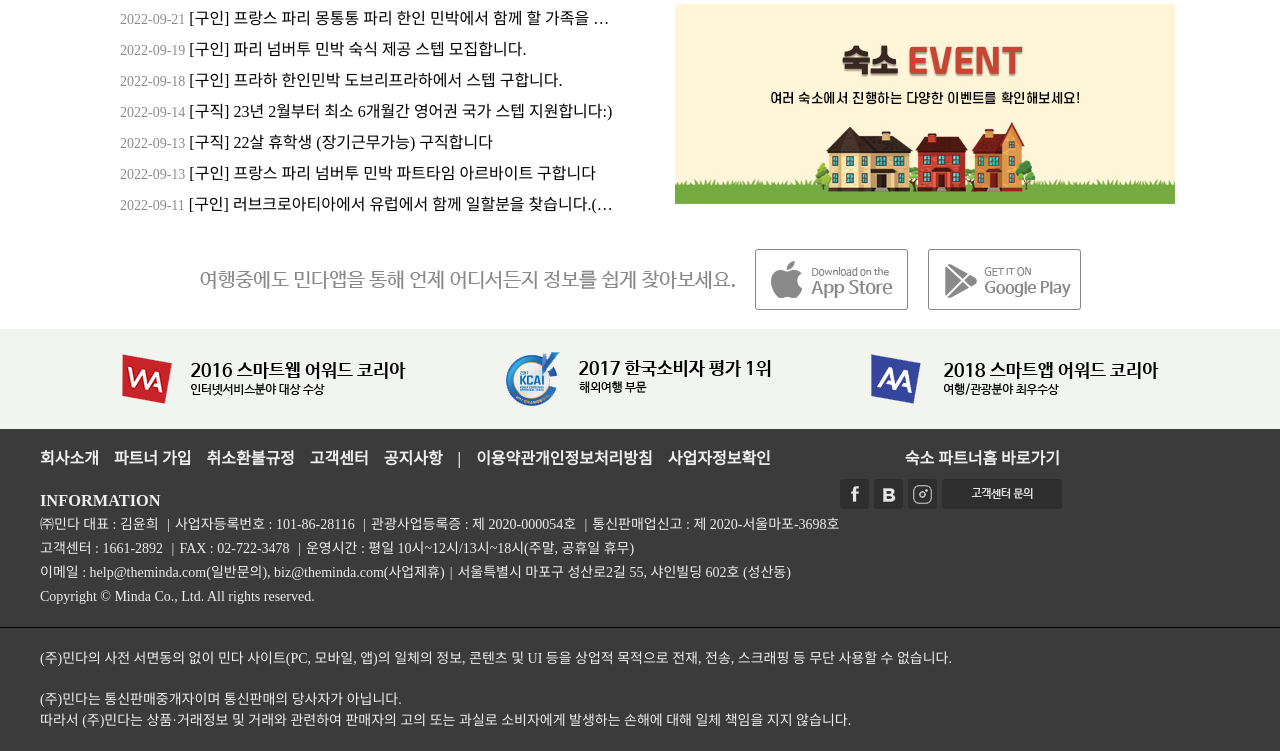
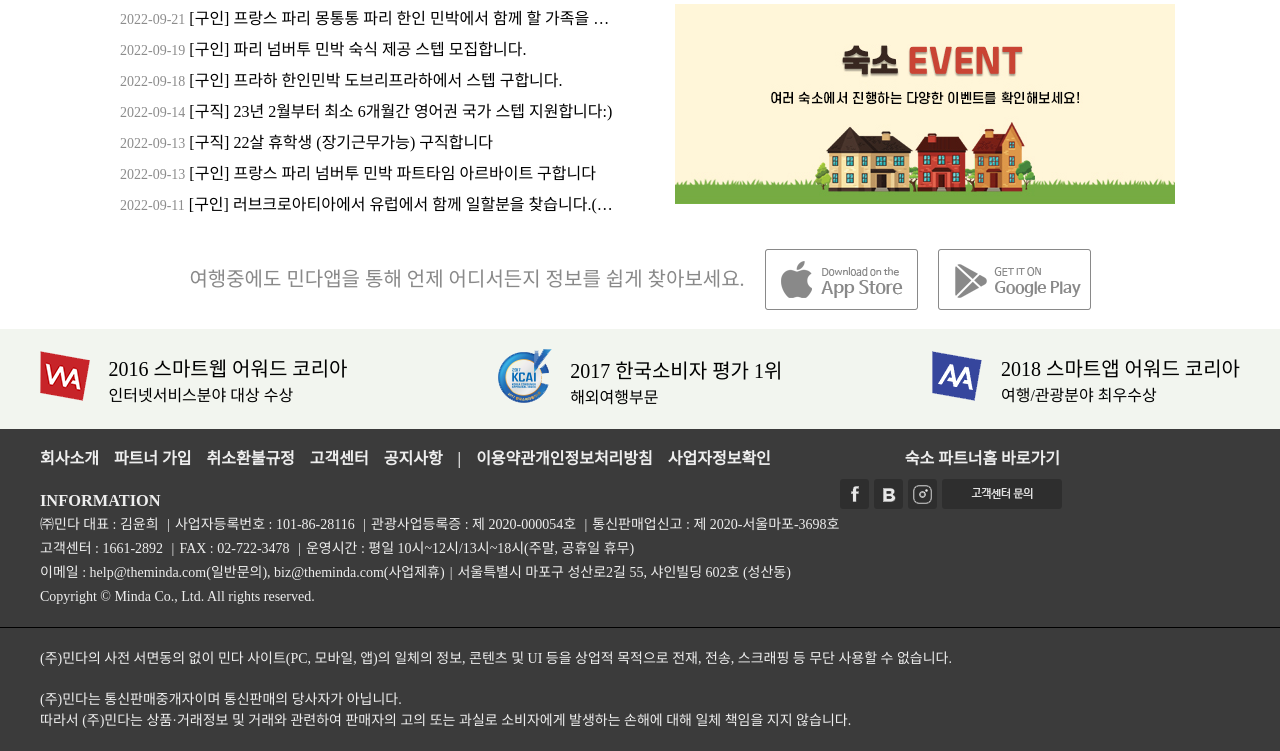
Before and after one commit to onezeun/minda, a PHP site: page / in a window 1280 px wide. Shown: the part 2552-3303 px from the top of the page. Run offline with PHP 8.4, Linux system fonts and the light colour scheme; some libraries are stand-ins or nearby versions; some web fonts are replaced.

Commit message:
fix: 앱다운, 수상내역 글꼴수정

```diff
--- a/css/main.css
+++ b/css/main.css
@@ -261,12 +261,17 @@
   position: relative;
 }
 
+.card_img_wrap {
+  overflow: hidden;
+  width: 248px;
+  height: 200px;
+}
+
 .card:hover {
   transform: translate(-5px,-5px);
   transition-duration: 0.25s;
   box-shadow: 2px 5px 5px #999;
 }
-
 .card_cont_wrap {
   width: 250px;
   height: 150px;
@@ -306,6 +311,7 @@
 .card_bot {
   position: absolute;
   bottom: 10px;
+  background: white;
 }
 
 .card_review_sign {
@@ -606,10 +612,9 @@
 }
 
 .app p {
-  width: 535px;
-  height: 19px;
-  background: url(../images/app_title.png) no-repeat;
   margin-right: 20px;
+  font-size: 20px;
+  color: #898989;
 }
 
 .app_apple {
@@ -627,6 +632,10 @@
   display: block;
 }
 
+.app a:hover {
+  transition-duration: 0.25s;
+  box-shadow: 2px 2px 5px #999;
+}
 /* award */
 .award_wrap {
   background: #f2f5ef;
@@ -637,26 +646,19 @@
   height: 100px;
   margin: auto;
   display: flex;
-  justify-content: center;
+  justify-content: space-between;
   align-items: center;
 }
 
-.award_img1 {
-  width: 284px;
-  height: 50px;
-  background: url(../images/award01.png) no-repeat;
-  margin-right: 100px;
+.award_txt_wrap {
+  margin-left: 15px;
+  display: inline-block;
 }
 
-.award_img2 {
-  width: 265px;
-  height: 54px;
-  background: url(../images/award02.png) no-repeat;
-  margin-right: 100px;
+.award_txt1 {
+  font-size: 20px;
 }
 
-.award_img3 {
-  width: 288px;
-  height: 50px;
-  background: url(../images/award03.png) no-repeat;
+.award_txt2 {
+  font-size: 16px;
 }
--- a/index.html
+++ b/index.html
@@ -10,12 +10,16 @@
   <link rel="stylesheet" type="text/css" href="css/header.css">
   <link rel="stylesheet" type="text/css" href="css/main.css">
   <link rel="stylesheet" type="text/css" href="css/footer.css">
+  <link rel="stylesheet" type="text/css" href="css/slick.css" />
   <link rel="stylesheet" type="text/css" href="css/slick-theme.css" />
-  <link rel="stylesheet" type="text/css" href="css/slick.css" />
+  <link rel="stylesheet" type="text/css" href="css/jquery-ui.css" />
+  <link rel="stylesheet" type="text/css" href="css/jquery-ui.structure.css" />
+  <link rel="stylesheet" type="text/css" href="css/jquery-ui.theme.css" />
   <script src="https://code.jquery.com/jquery-3.6.1.js" integrity="sha256-3zlB5s2uwoUzrXK3BT7AX3FyvojsraNFxCc2vC/7pNI="
     crossorigin="anonymous">
     </script>
   <script type="text/javascript" src="js/main.js"></script>
+  <script type="text/javascript" src="js/jquery-ui.js"></script>
   <script type="text/javascript" src="js/slick.js"></script>
 </head>
 
@@ -489,6 +493,7 @@
         <a href="#" id="info_btn2" class="next">다음</a>
       </section>
 
+
       <div class="sale">
         <h2 class="hide">할인 정보</h2>
         <ul class="sale_slide">
@@ -552,30 +557,41 @@
         </div>
       </div>
 
-      <div class="app indent">
+
+      <div class="app">
         <h2 class="hide">앱 다운로드</h2>
         <p>여행중에도 민다앱을 통해 언제 어디서든지 정보를 쉽게 찾아보세요.</p>
-        <a href="#" class="app_apple">애플 앱스토어 바로가기</a>
-        <a href="#" class="app_gogle">구글 플레이스토어 바로가기 </a>
+        <a href="#" class="app_apple indent">애플 앱스토어 바로가기</a>
+        <a href="#" class="app_gogle indent">구글 플레이스토어 바로가기 </a>
       </div>
 
       <div class="award_wrap">
-        <div class="award indent">
+        <div class="award">
           <h2 class="hide">수상 내역</h2>
-          <p class="award_img1">
-            2016 스마트웹 어워드 코리아
-            인터넷서비스분야 대상 수상
-          </p>
+          <div class="award1">
+            <img src="./images/award01.png" alt="2016 스마트웹 어워드 코리아 로고">
+            <p class="award_txt_wrap">
+              <span class="award_txt1">2016 스마트웹 어워드 코리아</span><br>
+              <span class="award_txt2">인터넷서비스분야 대상 수상</span>
+            </p>
+          </div>
 
-          <p class="award_img2">
-            2017 한국소비자 평가 1위
-            해외여행부문
-          </p>
+          <div class="award2">
+            <img src="./images/award02.png" alt="한국소비자 평가 로고">
+            <p class="award_txt_wrap">
+              <span class="award_txt1">2017 한국소비자 평가 1위</span><br>
+              <span class="award_txt2">해외여행부문</span>
+            </p>
 
-          <p class="award_img3">
-            2018 스마트앱 어워드 코리아
-            여행/관광분야 최우수상
-          </p>
+          </div>
+
+          <div class="award3">
+            <img src="./images/award03.png" alt="2018 스마트웹 어워드 코리아 로고">
+            <p class="award_txt_wrap">
+              <span class="award_txt1">2018 스마트앱 어워드 코리아</span><br>
+              <span class="award_txt2">여행/관광분야 최우수상</span>
+            </p>
+          </div>
         </div>
       </div>
     </main>
```
Also changed, not shown: images/award01.png, images/award02.png, images/award03.png.
